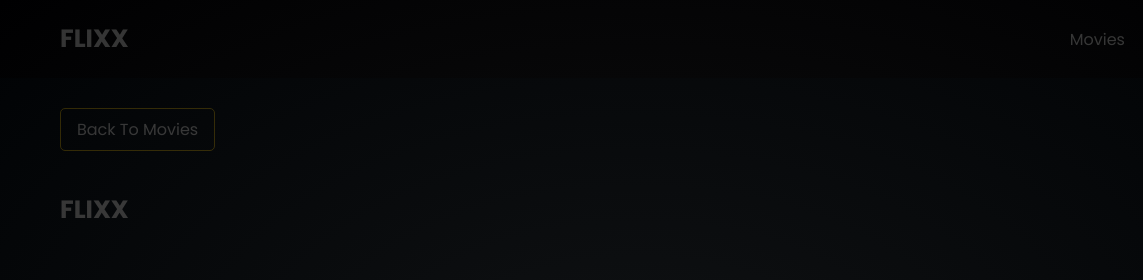
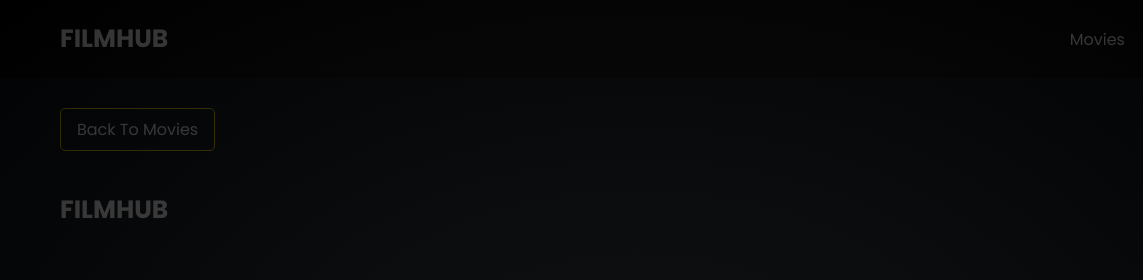
Before and after one commit to TomaszKlekner/filmHub, a plain HTML site: page movie-details.html in a window 1280 px wide. Shown: the top 280 px of the page, 0-1143 px from the left. Drawn offline with Linux system fonts and the light colour scheme; no server answers.

Commit message:
Update title

```diff
--- a/movie-details.html
+++ b/movie-details.html
@@ -19,7 +19,7 @@
   <body>
     <header class="main-header">
       <div class="container">
-        <div class="logo"><a href="/">FLIXX</a></div>
+        <div class="logo"><a href="/">FilmHub</a></div>
         <nav>
           <ul>
             <li>
@@ -45,7 +45,7 @@
     <!-- Footer -->
     <footer class="main-footer">
       <div class="container">
-        <div class="logo"><span>FLIXX</span></div>
+        <div class="logo"><span>FilmHub</span></div>
         <div class="social-links">
           <a href="https://www.facebook.com" target="_blank"
             ><i class="fab fa-facebook-f"></i
```
